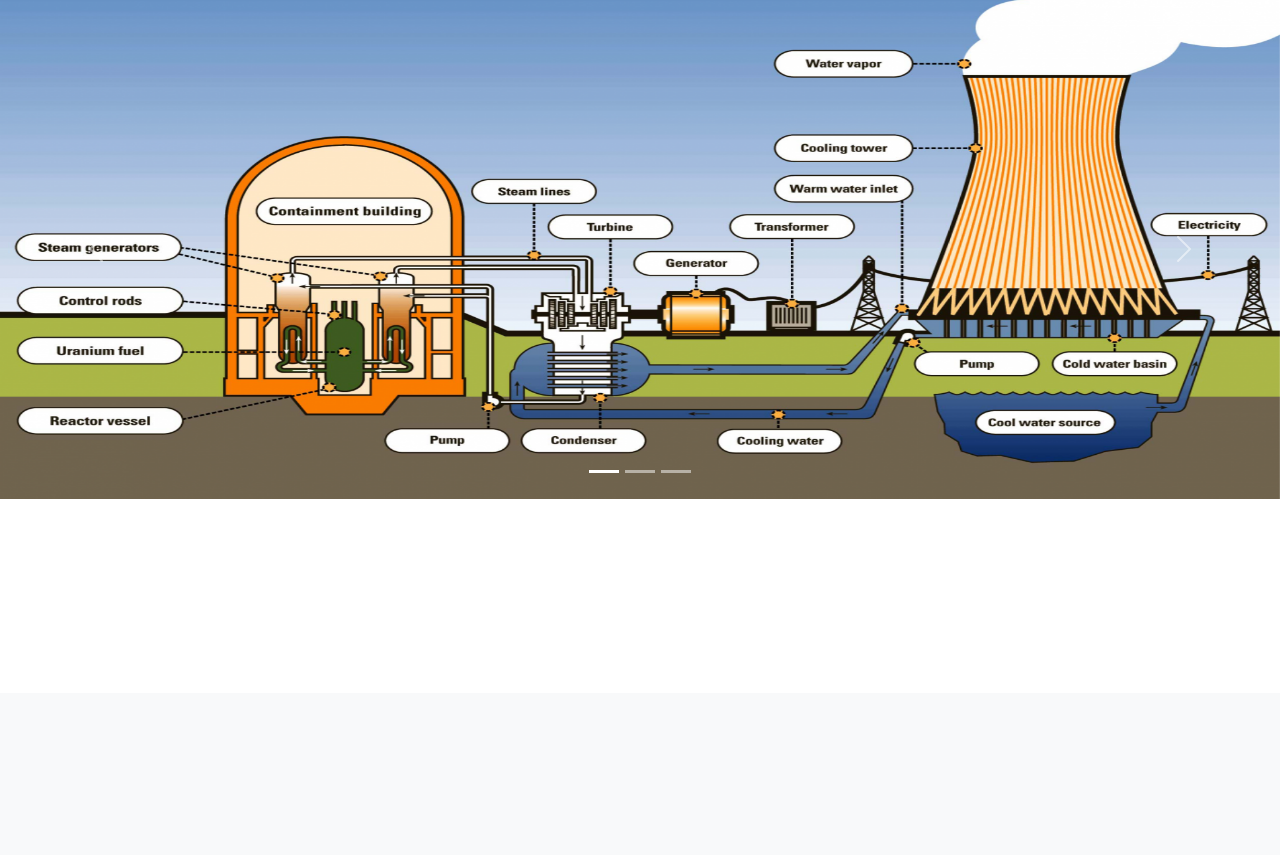
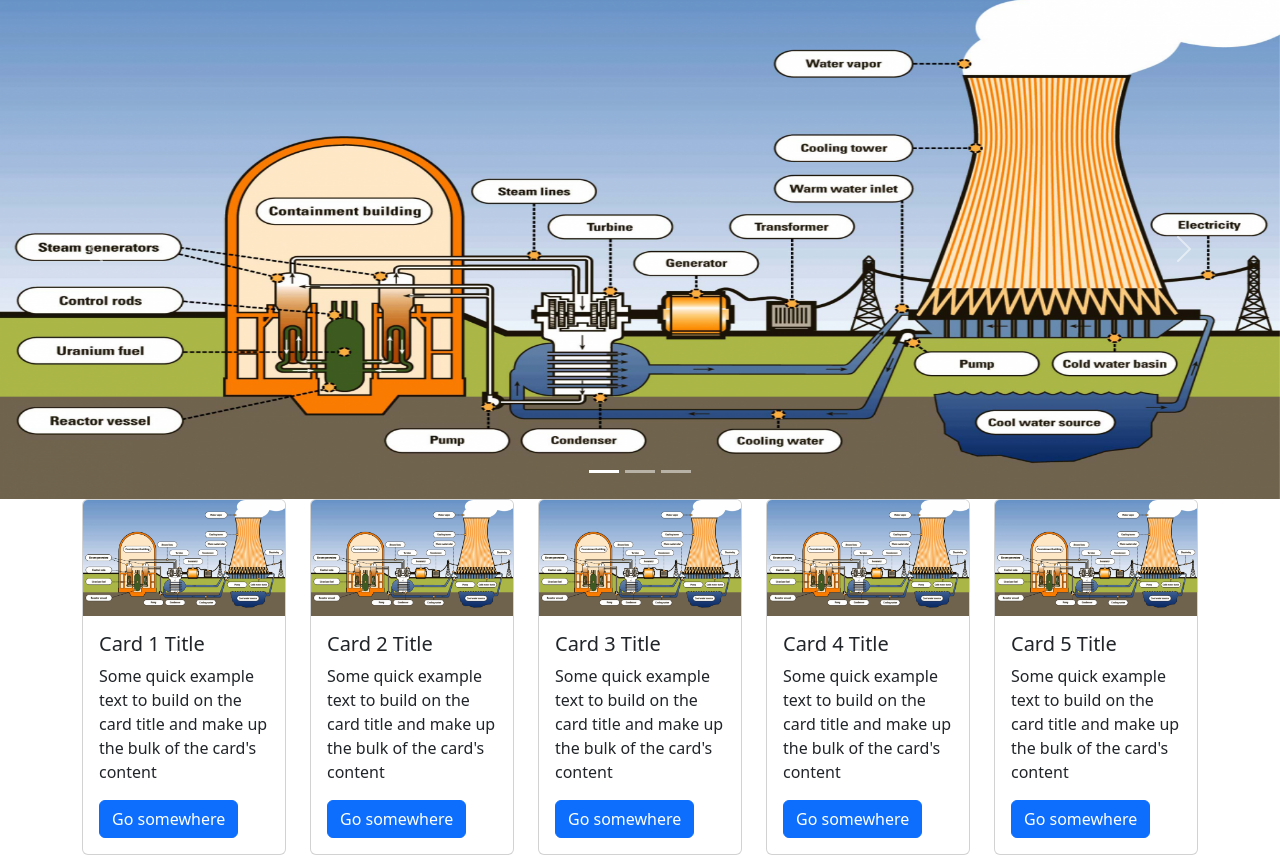
Before and after one commit to TempeHS/2026CT_Web_Rad.A, a Flask app: page / in a window 1280 px wide. Shown: the part 107-962 px from the top of the page. Before the commit the page ends 606 px from the top, so only its background shows below. Run offline with Flask 3, Linux system fonts and the light colour scheme.

Commit message:
added cards

```diff
--- a/main.py
+++ b/main.py
@@ -11,10 +11,10 @@ def index():
         ("Card 2 Title", "Some quick example text to build on the card title and make up the bulk of the card's content", "button Text", "static/images/reactorthing.png"),
         ("Card 3 Title", "Some quick example text to build on the card title and make up the bulk of the card's content", "button Text", "static/images/reactorthing.png"),
         ("Card 4 Title", "Some quick example text to build on the card title and make up the bulk of the card's content", "button Text", "static/images/reactorthing.png"),
-        ("Card 5 Title", "Some quick example text to build on the card title and make up the bulk of the card's content", "button Text", "static/images/reactorthing.png"),
+        ("Card 5 Title", "Some quick example text to build on the card title and make up the bulk of the card's content", "button Text", "static/images/reactorthing.png")
 
     )
-    return render_template("index.html"), 200
+    return render_template("index.html", cards=card_data), 200
 
 
 if __name__ == '__main__':
--- a/templates/index.html
+++ b/templates/index.html
@@ -1,19 +1,19 @@
 {% extends 'layout.html' %} {% block content %} {% include
-"partials/slider.html" %} {% for card in cards %}
+"partials/slider.html" %}
 <div class="container">
-  <div class="row"></div>
-  <div class="card" style="width: 18rem">
-    <div class="card-body">
-      <h5 class="card-title">Card title</h5>
-      <h6 class="card-subtitle mb-2 text-body-secondary">Card subtitle</h6>
-      <p class="card-text">
-        Some quick example text to build on the card title and make up the bulk
-        of the card’s content.
-      </p>
-      <a href="#" class="card-link">Card link</a>
-      <a href="#" class="card-link">Another link</a>
+  <div class="row">
+    {% for card in cards %}
+    <div class="col">
+      <div class="card">
+        <img src="{{ card[3] }}" class="card-img-top" alt="..." />
+        <div class="card-body">
+          <h5 class="card-title">{{ card[0] }}</h5>
+          <p class="card-text">{{ card[1] }}</p>
+          <a href="{{ card[2] }}" class="btn btn-primary">Go somewhere</a>
+        </div>
+      </div>
     </div>
+    {% endfor %}
   </div>
 </div>
-
-{% endfor %} {% endblock %}
+{% endblock %}
```
